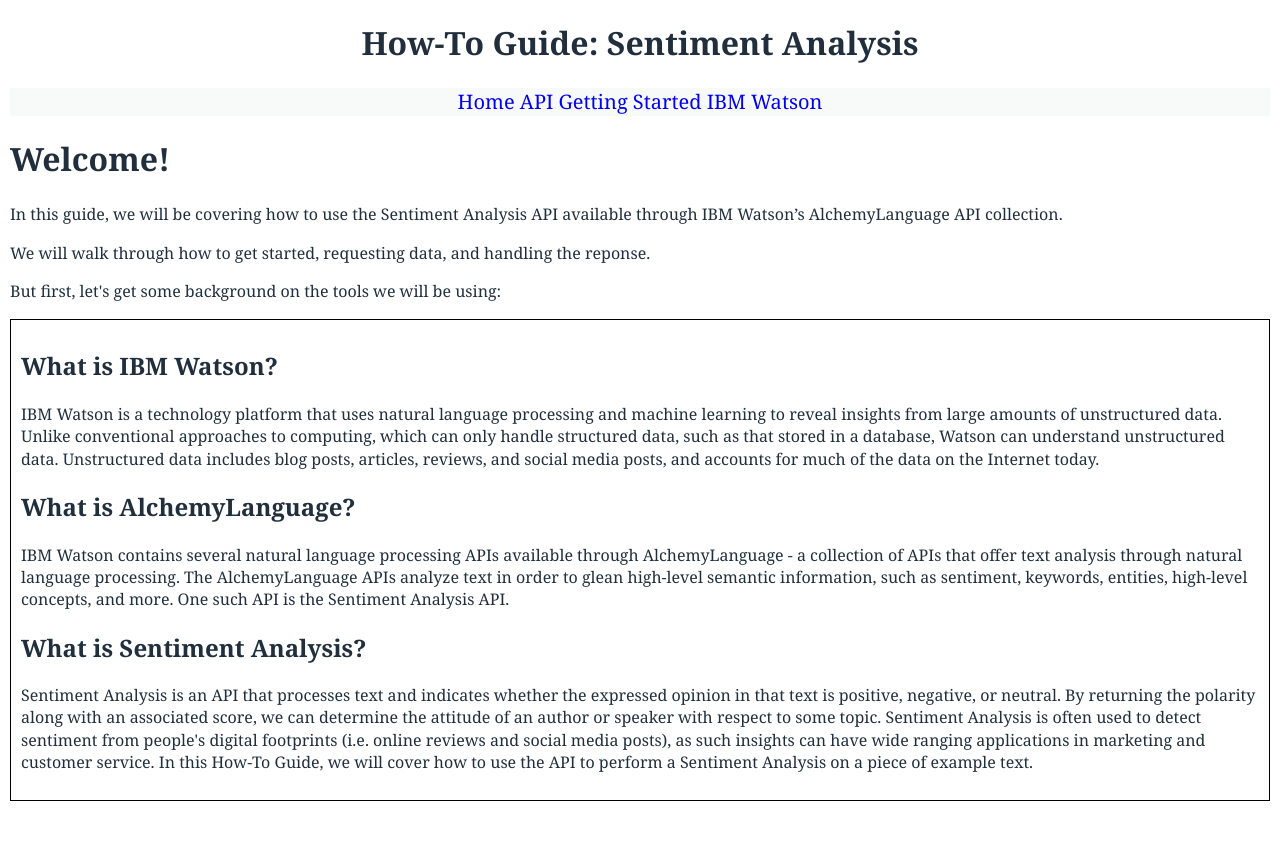
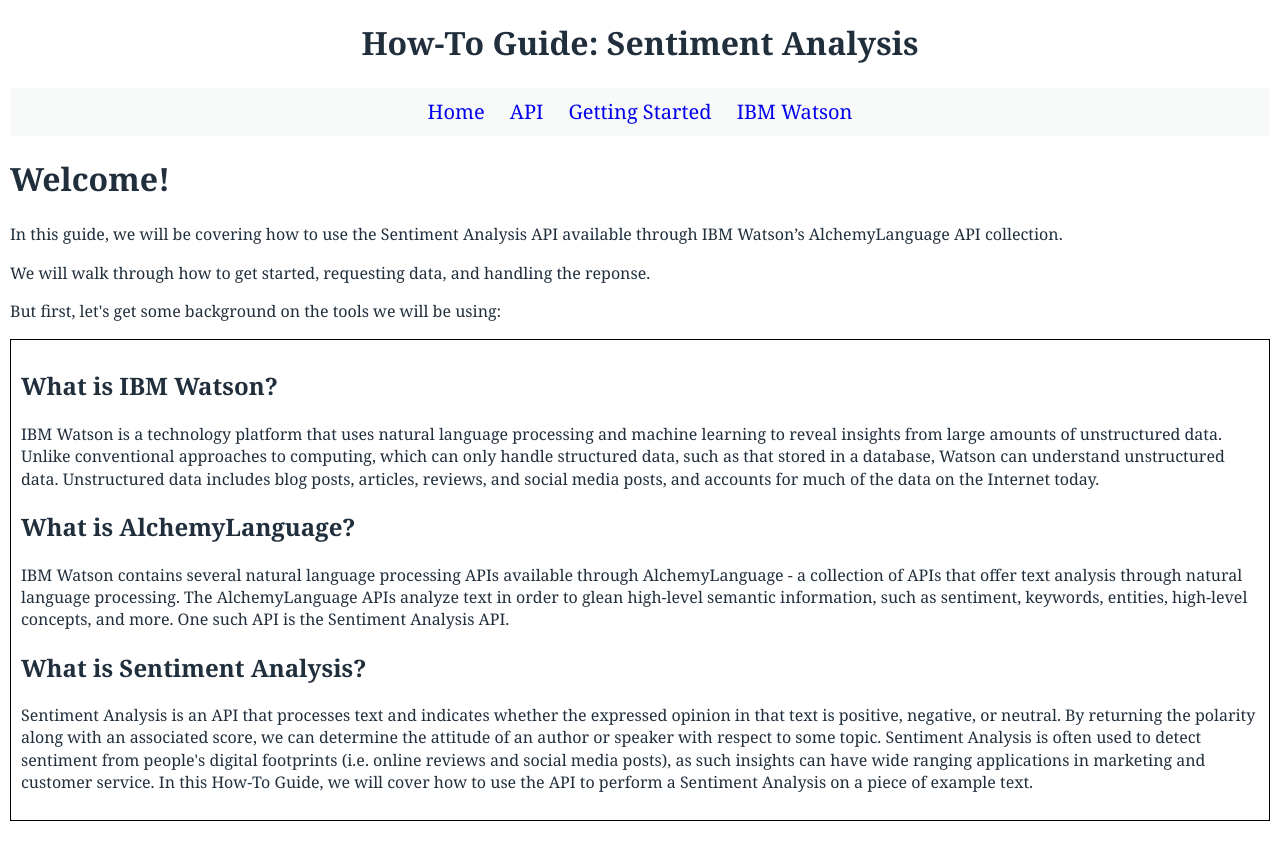
Before and after one commit to lenaz/How-To-Guide, a Jekyll site: the page built from index.html, in a window 1280 px wide. Shown: the top 860 px of the page. Built offline with Jekyll 4.4.1, drawn with Linux system fonts in a browser that asks for light colours; Markdown is read by kramdown in place of the engine named in the settings.

Commit message:
Nav padding

```diff
--- a/css/common.css
+++ b/css/common.css
@@ -21,7 +21,7 @@ body {
 
 .nav {
     margin: 0px;
-    padding: 0px;
+    padding: 5px;
     color: #212F3D;
     background-color: #F8F9F9;
     list-style-type: none;
@@ -30,7 +30,7 @@ body {
 
 .nav > li {
     display: inline-block;
-    padding: 0px;
+    padding: 5px 10px;
     text-decoration: none;
 }
 
```
